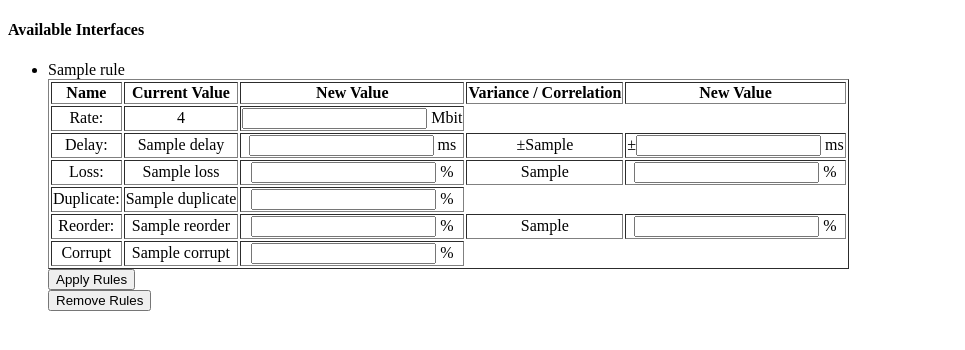
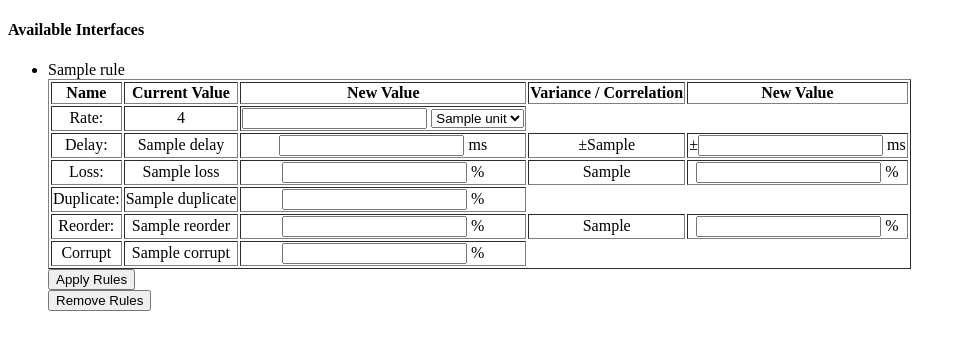
Before and after one commit to tum-lkn/tcgui, a Flask app: template templates/main.html in a window 1280 px wide. Shown: the top 350 px of the page, without its empty margins (0-965 px from the left). Run offline with Flask 2, Linux system fonts and the light colour scheme; the template is opened without the code that fills it: most values are stand-ins (such as "Sample title", 1, 10 or a date in 2020); parts of the project's set-up code (start-up, migrations or seed data) failed here and were passed over.

Commit message:
units of the rate can now be changed

```diff
--- a/main.py
+++ b/main.py
@@ -1,5 +1,21 @@
 import subprocess, os, re, argparse
 from flask import Flask, render_template, redirect, request, url_for
+
+
+BANDWITH_UNITS = [
+    "bit",   # Bits per second
+    "kbit",  # Kilobits per second
+    "mbit",  # Megabits per second
+    "gbit",  # Gigabits per second
+    "tbit",  # Terabits per second
+    "bps",   # Bytes per second
+    "kbps",  # Kilobytes per second
+    "mbps",  # Megabytes per second
+    "gbps",  # Gigabytes per second
+    "tbps"   # Terabytes per second
+]
+
+STANDARD_UNIT = "mbit"
 
 
 app = Flask(__name__)
@@ -24,7 +40,8 @@ def parse_arguments():
 @app.route("/")
 def main():
     rules = get_active_rules()
-    return render_template('main.html', rules=rules)
+    return render_template('main.html', rules=rules, units=BANDWITH_UNITS,
+                           standard_unit=STANDARD_UNIT)
 
 
 @app.route('/new_rule/<interface>', methods=['POST'])
@@ -38,6 +55,7 @@ def new_rule(interface):
     reorder_correlation = request.form['ReorderCorrelation']
     corrupt = request.form['Corrupt']
     rate = request.form['Rate']
+    rate_unit = request.form['rate_unit']
 
     # remove old setup
     command = 'tc qdisc del dev %s root netem' % interface
@@ -48,7 +66,7 @@ def new_rule(interface):
     # apply new setup
     command = 'tc qdisc add dev %s root netem' % interface
     if rate != '':
-        command += ' rate %smbit' % rate
+        command += ' rate %s%s' % (rate, rate_unit)
     if delay != '':
         command += ' delay %sms' % delay
         if delay_variance != '':
--- a/templates/main.html
+++ b/templates/main.html
@@ -22,7 +22,14 @@
                     <tr>
                         <td>Rate:</td>
 			<td>{{ rule['rate'] }}</td>
-                        <td><input type="number" name="Rate" size="5"> Mbit</td>
+                        <td>
+                            <input type="number" name="Rate" size="5">
+                            <select name="rate_unit">
+                                {% for unit in units %}
+                                <option value="{{ unit }}"{% if unit == standard_unit %} selected{% endif %}>{{ unit }}</option>
+                                {% endfor %}
+                            </select>
+                        </td>
                     </tr>
                     <tr>
                         <td>Delay:</td>
```
